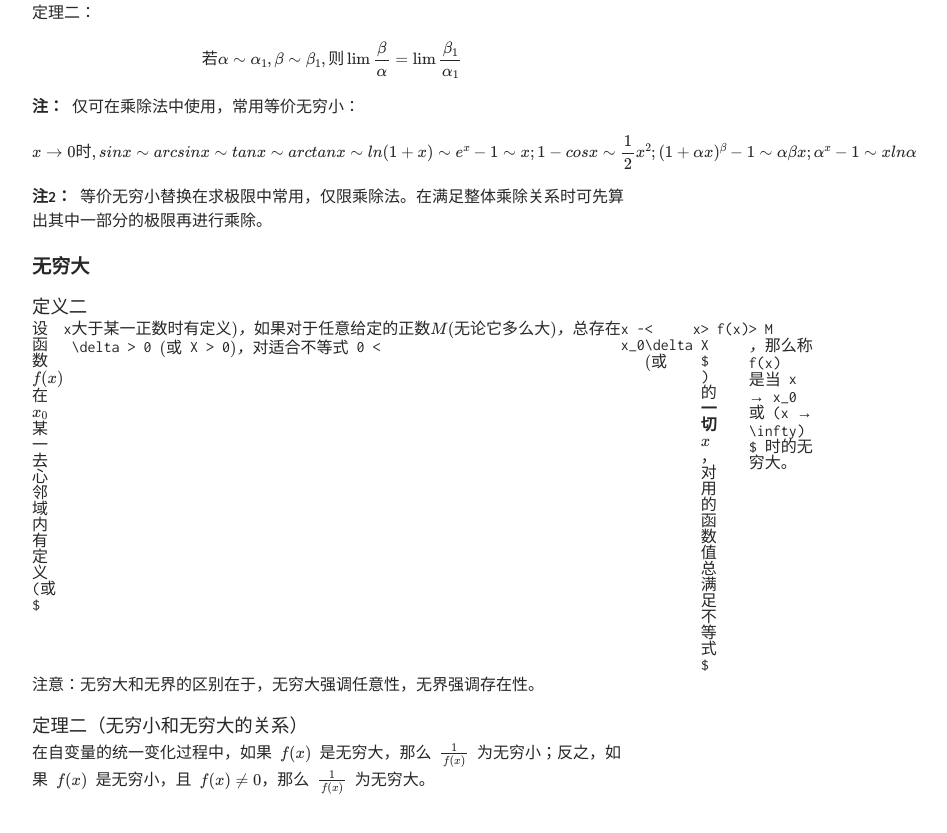
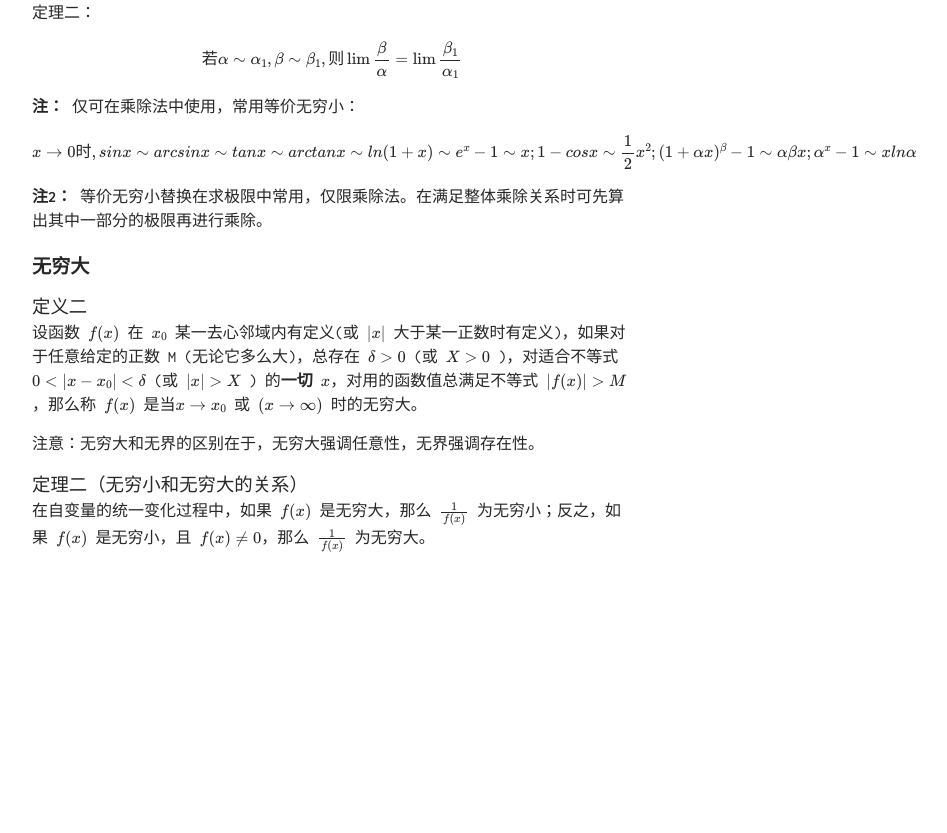
Before and after one commit to TobiahShaw/TobiahShaw.github.io, a Jekyll site: the page built from _posts/2019-09-09-Unavoidable-of-Mathematics-—-infinity.md, in a window 1280 px wide and 900 px high, scrolled down 1149 px. Shown: the top 833 px of the window, without its empty margins (308-1255 px from the left). Built offline with Jekyll 4.4.1, drawn with Linux system fonts in a browser that asks for light colours; our own code applies the rules of GitHub Pages for plain Markdown files; formulas are drawn with MathJax 3; after the commit the page ends 1807 px from its top, so only the background shows below that.

Commit message:
fix latex error;

```diff
--- a/_posts/2019-09-09-Unavoidable-of-Mathematics-—-infinity.md
+++ b/_posts/2019-09-09-Unavoidable-of-Mathematics-—-infinity.md
@@ -62,7 +62,7 @@ $$ x → 0时,sin x \sim arcsin x \sim tan x \sim arctan x \sim ln(1+x) \sim e^x
 
 ### 定义二
 
-设函数 $ f(x) $ 在 $ x_0 $ 某一去心邻域内有定义(或 $ |x| $ 大于某一正数时有定义)，如果对于任意给定的正数 M (无论它多么大)，总存在 $ \delta > 0 $ (或 $ X > 0$ )，对适合不等式 $ 0 < | x - x_0 | < \delta $ (或 $ |x| > X $ ) 的**一切** $ x $，对用的函数值总满足不等式 $ |f(x)| > M $，那么称 $ f(x) $ 是当$ x → x_0 $ 或 $ (x → \infty) $ 时的无穷大。
+设函数 $ f(x) $ 在 $ x_0 $ 某一去心邻域内有定义(或 $ \vert x \vert $ 大于某一正数时有定义)，如果对于任意给定的正数 M (无论它多么大)，总存在 $ \delta > 0 $ (或 $ X > 0$ )，对适合不等式 $ 0 < \vert x - x_0 \vert < \delta $ (或 $ \vert x \vert > X $ ) 的**一切** $ x $，对用的函数值总满足不等式 $ \vert f(x) \vert > M $，那么称 $ f(x) $ 是当$ x → x_0 $ 或 $ (x → \infty) $ 时的无穷大。
 
 注意：无穷大和无界的区别在于，无穷大强调任意性，无界强调存在性。
 
```
